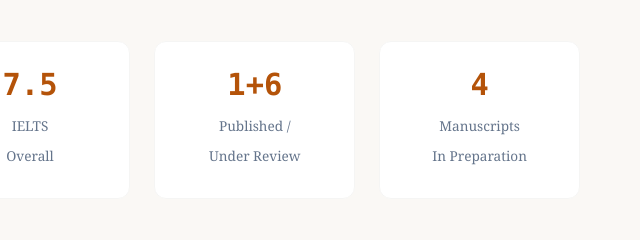
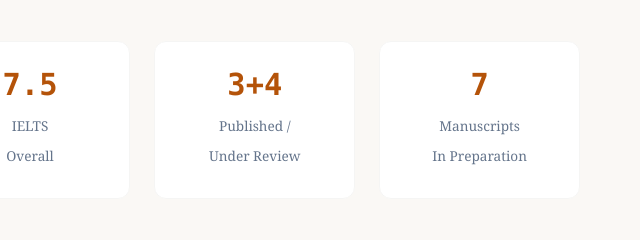
Before and after one commit to mehedix112/Portfolio_Mehedi-Hasan, a plain HTML site: page index.html in a window 1280 px wide. Shown: the part 531-771 px from the top of the page, 610-1250 px from the left. Drawn offline with Linux system fonts and the light colour scheme.

Commit message:
Update index.html

```diff
--- a/index.html
+++ b/index.html
@@ -643,11 +643,11 @@ h4 { font-size: 1.1rem; font-weight: 600; }
         <span class="label">IELTS<br>Overall</span>
       </div>
       <div class="stat-card">
-        <span class="num">1+6</span>
+        <span class="num">3+4</span>
         <span class="label">Published /<br>Under Review</span>
       </div>
       <div class="stat-card">
-        <span class="num">4</span>
+        <span class="num">7 </span>
         <span class="label">Manuscripts<br>In Preparation</span>
       </div>
     </div>
```
